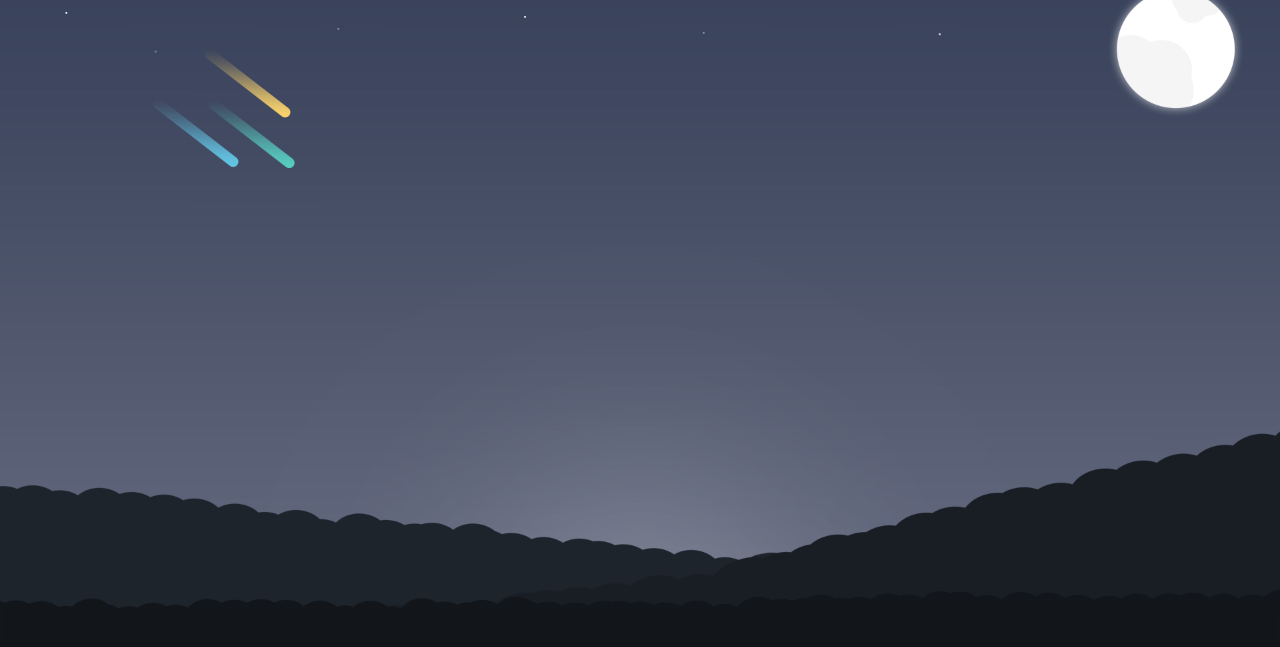
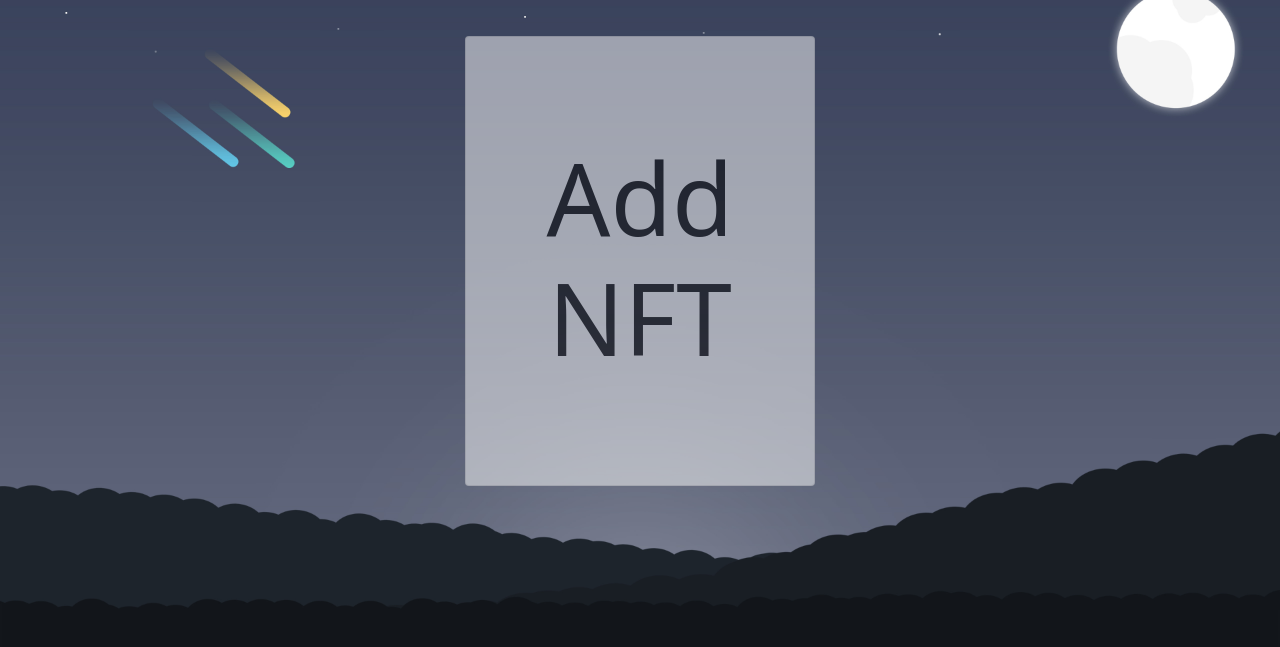
Before and after one commit to KOSTEN19/colossus, a Django app: page /inventory/ in a window 1280 px wide. Shown: the part 52-699 px from the top of the page. Run offline with Django 4.2, Linux system fonts and the light colour scheme; the visitor is signed in with stand-in values (Sample User, id 1); data that the repository does not hold is empty; some libraries are stand-ins or nearby versions.

Commit message:
add simple messages

```diff
--- a/website/templates/clicker.html
+++ b/website/templates/clicker.html
@@ -5,6 +5,7 @@
 }
 </style>
 <main>
+
     <h2>Игра кликер</h2>
     <h3 id="level">Ваш уровень: 1</h3>
     <img  class ='click' value = '1' id="clickbtn" src="/static/wllp/click.png" onclick="clickBtn()">
--- a/website/templates/inventory.html
+++ b/website/templates/inventory.html
@@ -20,12 +20,41 @@
     margin: 20px;
 
   }
+  a{
+    color:black;
+    text-decoration: none;
+
+  }
+  a:hover{
+    text-decoration: none;
+    color:black;
+  }
+  .plus{
+
+
+    width: 100%;
+    height: auto;
+    font-size: 100px;
+
+
+  }
+  .plusik{
+    width: 100%;
+    height: 100%;
+    display: flex;
+    justify-content: center;
+    text-align: center;
+    flex-wrap: wrap;
+  }
 
   .card:hover{
+
     scale: 1.04;
   }
 </style>
+
 <main class="px-3">
+
   {% for item in all_data %}
   {% if item.in_market == 'true' %}
   <div class="card" style="width:  350px;  height:450px; color: black; opacity: 0.5;">
@@ -42,5 +71,15 @@
     </div>
   </div>
   {% endfor %}
+
+  <div class="card plusik " style="width:  350px;  height:450px; color: black; opacity: 0.5;">
+
+
+   <a href = '/create/'><h1 class = 'plus'>Add NFT</h1></a>
+
+
+    </div>
+  </div>
+
 </main>
 {% include 'footer.html' %}
--- a/website/validators.py
+++ b/website/validators.py
@@ -1,8 +1,2 @@
 import os
 from django.core.exceptions import ValidationError
-
-def validate_file_extension(value):
-    ext = os.path.splitext(value.name)[1]  # [0] returns path+filename
-    valid_extensions = ['.jpg', '.jpeg', '.png', '.svg']
-    if not ext.lower() in valid_extensions:
-        raise ValidationError('Unsupported file extension.')
--- a/website/views.py
+++ b/website/views.py
@@ -1,6 +1,7 @@
 """Import line."""
 from unicodedata import name
 from user.models import *
+from django.contrib import messages
 from website.models import NFT, Trade
 from website.forms import *
 from django.shortcuts import render, redirect, get_object_or_404
@@ -98,6 +99,7 @@ def main_page(request):
                     unique=False
                     print(raz, unique)
         if unique:
+
             for i in  range(abs(int(count))):
                 try:
                     nft = NFT(
@@ -118,6 +120,7 @@ def main_page(request):
         if unique:
              return redirect('/inventory/')
         else:
+            messages.error(request,'NFT is not unique!!!')
             print('here')
             return redirect('/create/')
     print('BAN')
@@ -192,10 +195,12 @@ def clicker_page(request):
     """Function line."""
 
     if request.method == 'POST':
+
         player = get_object_or_404(CustomUser, username=request.user)
         player.balance += min(100000, abs(int((request.POST.get('balance')))))
         player.save()
     context = {'page': 'clicker'}
+
     return render(request, 'clicker.html', context)
 
 
```
Also changed, not shown: website/templates/create_NFT.html (+27 -15 lines).
